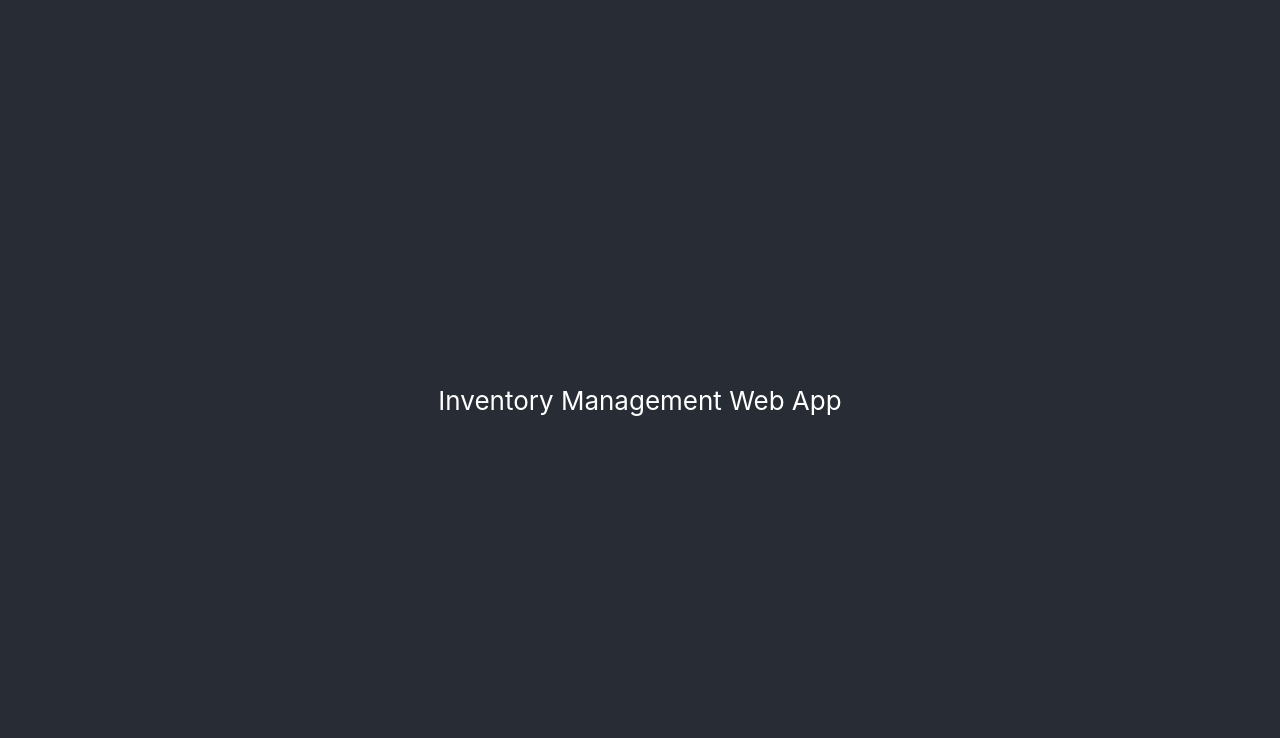
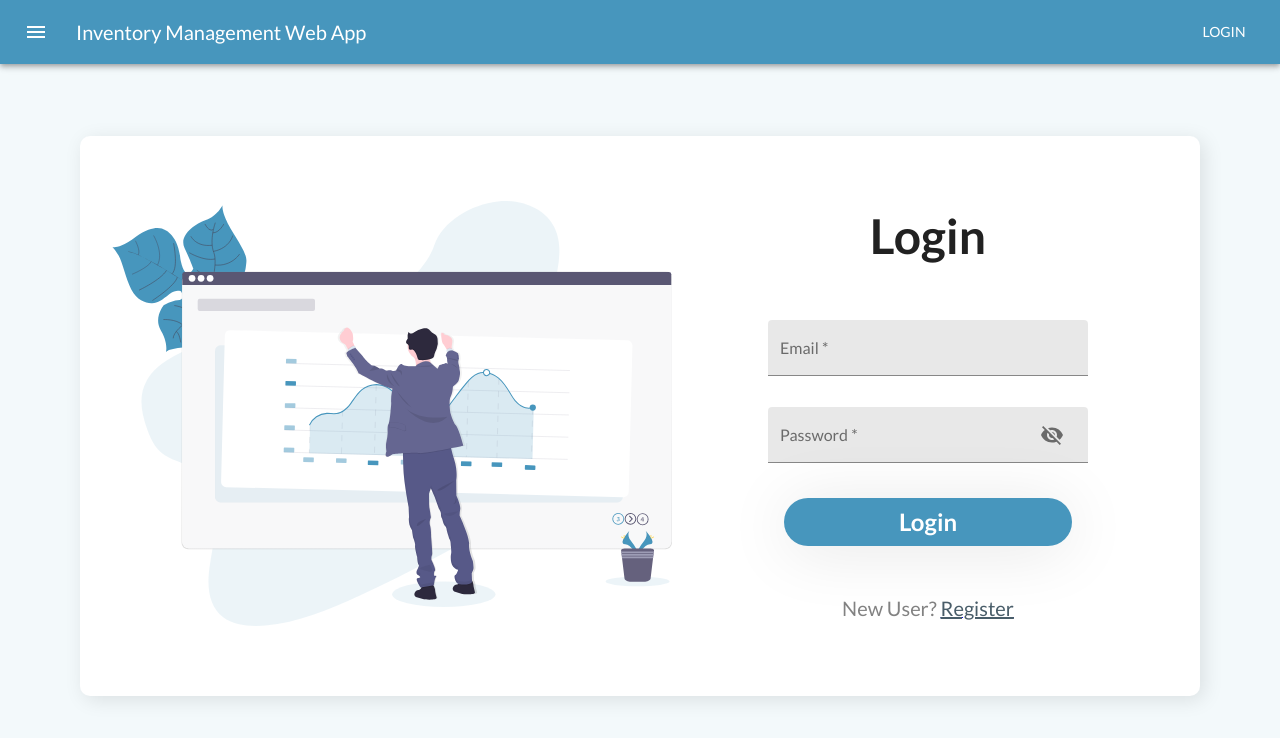
Before and after one commit to djunicode/inventory-management-web, a React (Create React App) app in the folder client/: page /login in a window 1280 px wide. Shown: the top 738 px of the page. Built offline with nearby package versions, Linux system fonts and the light colour scheme.

Commit message:
Added Login

```diff
--- a/client/package.json
+++ b/client/package.json
@@ -3,11 +3,14 @@
   "version": "0.1.0",
   "private": true,
   "dependencies": {
+    "@material-ui/core": "^4.9.4",
+    "@material-ui/icons": "^4.9.1",
     "@testing-library/jest-dom": "^4.2.4",
     "@testing-library/react": "^9.3.2",
     "@testing-library/user-event": "^7.1.2",
     "react": "^16.12.0",
     "react-dom": "^16.12.0",
+    "react-router-dom": "^5.1.2",
     "react-scripts": "3.3.1"
   },
   "devDependencies": {
--- a/client/public/index.html
+++ b/client/public/index.html
@@ -3,6 +3,10 @@
   <head>
     <meta charset="utf-8" />
     <link rel="icon" href="%PUBLIC_URL%/favicon.ico" />
+    <link
+      href="https://fonts.googleapis.com/css?family=Lato:400,700&display=swap"
+      rel="stylesheet"
+    />
     <meta name="viewport" content="width=device-width, initial-scale=1" />
     <meta name="theme-color" content="#000000" />
     <meta
--- a/client/src/App.js
+++ b/client/src/App.js
@@ -1,11 +1,48 @@
 import React from 'react';
 import './App.css';
+import { BrowserRouter as Router, Switch, Route } from 'react-router-dom';
+import { createMuiTheme, ThemeProvider, CssBaseline } from '@material-ui/core';
+import NavBar from './components/NavBar';
+import Home from './components/Home';
+import Login from './components/Login';
+
+const theme = createMuiTheme({
+  palette: {
+    primary: {
+      main: '#4796bd',
+    },
+    background: {
+      default: '#f3f9fb',
+    },
+  },
+  typography: {
+    fontFamily: [
+      'Lato',
+      'Roboto',
+      '"Helvetica Neue"',
+      'Arial',
+      'sans-serif',
+    ].join(','),
+  },
+  spacing: factor => `${0.5 * factor}rem`,
+});
 
 function App() {
   return (
-    <div className='App'>
-      <header className='App-header'>Inventory Management Web App</header>
-    </div>
+    <ThemeProvider theme={theme}>
+      <CssBaseline />
+      <Router>
+        <Switch>
+          <Route exact path='/login'>
+            <NavBar />
+            <Login />
+          </Route>
+          <Route path='/'>
+            <Home />
+          </Route>
+        </Switch>
+      </Router>
+    </ThemeProvider>
   );
 }
 
--- /dev/null
+++ b/client/src/components/Home.js
@@ -0,0 +1,11 @@
+import React from 'react';
+
+const Home = () => {
+  return (
+    <div className='App'>
+      <header className='App-header'>Inventory Management Web App</header>
+    </div>
+  );
+};
+
+export default Home;
--- /dev/null
+++ b/client/src/components/Login.js
@@ -0,0 +1,221 @@
+import React, { useState, useEffect } from 'react';
+import {
+  Paper,
+  Typography,
+  TextField,
+  makeStyles,
+  Button,
+  InputAdornment,
+  IconButton,
+} from '@material-ui/core';
+import Visibility from '@material-ui/icons/Visibility';
+import VisibilityOff from '@material-ui/icons/VisibilityOff';
+import { Link } from 'react-router-dom';
+import illustration from '../images/Login.svg';
+
+const useStyles = makeStyles(theme => ({
+  root: {
+    display: 'flex',
+    justifyContent: 'center',
+    alignItems: 'center',
+    height: 'calc(100vh - 6rem)',
+  },
+  formContainer: {
+    width: '30rem',
+    height: '26rem',
+    display: 'flex',
+    flexDirection: 'column',
+    alignItems: 'center',
+  },
+  form: {
+    display: 'flex',
+    flexDirection: 'column',
+    alignItems: 'center',
+    '& .MuiTextField-root': {
+      marginTop: theme.spacing(1),
+      width: '20rem',
+    },
+  },
+  paper: {
+    width: '70rem',
+    height: '35rem',
+    display: 'flex',
+    justifyContent: 'center',
+    alignItems: 'center',
+    borderRadius: '10px',
+    boxShadow: '4px 4px 20px rgba(0,0,0,0.1)',
+  },
+  img: {
+    width: '35rem',
+    marginRight: theme.spacing(2),
+  },
+  heading: {
+    fontWeight: '700',
+    marginBottom: theme.spacing(6),
+  },
+  button: {
+    width: '18rem',
+    height: '3rem',
+    borderRadius: '2rem',
+    fontSize: '1.5rem',
+    fontWeight: '700',
+    marginTop: theme.spacing(1.5),
+    textTransform: 'capitalize',
+    boxShadow: '0 5px 65px rgba(0,0,0,0.1)',
+  },
+  footer: {
+    marginTop: 'auto',
+  },
+}));
+
+const Login = () => {
+  const [email, setEmail] = useState('');
+  const [password, setPassword] = useState('');
+  const [showPassword, setShowPassword] = useState(false);
+  const [error, setError] = useState({
+    errors: false,
+    email: ' ',
+    password: ' ',
+  });
+
+  const classes = useStyles();
+
+  // useEffect Hook to check if there are any errors after any change in the error state
+  // It runs only after each time the form is submitted
+  // Using this method as setState Hook doesnt support second callback argument
+  useEffect(() => {
+    if (!error.errors) {
+      setPassword('');
+      setEmail('');
+    }
+  }, [error]);
+
+  const toggleShowPassword = () => {
+    setShowPassword(prevState => !prevState);
+  };
+
+  const validateInputs = () => {
+    let errors1 = false;
+    let password1 = ' ';
+    let email1 = ' ';
+
+    if (email === '') {
+      errors1 = true;
+      email1 = 'Please fill out this field';
+    } else if (!/^[A-Z0-9._%+-]+@[A-Z0-9.-]+\.[A-Z]{2,}$/i.test(email)) {
+      errors1 = true;
+      email1 = 'Please enter a valid email';
+    }
+    if (password === '') {
+      errors1 = true;
+      password1 = 'Please fill out this field';
+    } else if (password.length < 8) {
+      errors1 = true;
+      password1 = 'Password should have more than 8 characters';
+    }
+
+    setError(prevState => ({
+      ...prevState,
+      errors: errors1,
+      email: email1,
+      password: password1,
+    }));
+  };
+
+  const handleSubmit = e => {
+    e.preventDefault();
+    validateInputs();
+  };
+
+  const handleChange = e => {
+    const setItem = e.target.name === 'email' ? setEmail : setPassword;
+    setItem(e.target.value);
+  };
+
+  return (
+    <div className={classes.root}>
+      <Paper className={classes.paper}>
+        <div>
+          <img
+            src={illustration}
+            alt='Login illustration'
+            className={classes.img}
+          />
+        </div>
+        <div className={classes.formContainer}>
+          <Typography variant='h3' className={classes.heading}>
+            Login
+          </Typography>
+          <form
+            noValidate
+            onSubmit={handleSubmit}
+            autoComplete='off'
+            className={classes.form}
+          >
+            <TextField
+              required
+              variant='filled'
+              id='email-input'
+              name='email'
+              type='email'
+              label='Email'
+              value={email}
+              onChange={handleChange}
+              error={!(error.email === ' ')}
+              helperText={error.email}
+            />
+            <TextField
+              required
+              variant='filled'
+              id='password-input'
+              name='password'
+              type={showPassword ? 'text' : 'password'}
+              label='Password'
+              value={password}
+              onChange={handleChange}
+              error={!(error.password === ' ')}
+              helperText={error.password}
+              InputProps={{
+                endAdornment: (
+                  <InputAdornment position='end'>
+                    <IconButton onClick={toggleShowPassword}>
+                      {showPassword ? <Visibility /> : <VisibilityOff />}
+                    </IconButton>
+                  </InputAdornment>
+                ),
+              }}
+            />
+            <Button
+              type='submit'
+              color='primary'
+              variant='contained'
+              className={classes.button}
+            >
+              Login
+            </Button>
+          </form>
+          <div className={classes.footer}>
+            <Typography
+              variant='h6'
+              component='span'
+              style={{ color: '#828282' }}
+            >
+              New User?{'   '}
+            </Typography>
+            <Link to='/register'>
+              <Typography
+                variant='h6'
+                component='span'
+                style={{ color: '#495D69', textDecoration: 'underline' }}
+              >
+                Register
+              </Typography>
+            </Link>
+          </div>
+        </div>
+      </Paper>
+    </div>
+  );
+};
+
+export default Login;
--- /dev/null
+++ b/client/src/components/NavBar.js
@@ -0,0 +1,57 @@
+import React from 'react';
+import {
+  AppBar,
+  Toolbar,
+  IconButton,
+  Typography,
+  Button,
+  makeStyles,
+} from '@material-ui/core';
+import MenuIcon from '@material-ui/icons/Menu';
+import { Link } from 'react-router-dom';
+
+const useStyles = makeStyles(theme => ({
+  root: {
+    flexGrow: 1,
+  },
+  menuButton: {
+    marginRight: theme.spacing(2),
+  },
+  title: {
+    flexGrow: 1,
+  },
+  link: {
+    textDecoration: 'none',
+    color: 'inherit',
+  },
+}));
+
+const NavBar = () => {
+  const classes = useStyles();
+
+  return (
+    <div className={classes.root}>
+      <AppBar position='static'>
+        <Toolbar>
+          <IconButton
+            edge='start'
+            className={classes.menuButton}
+            color='inherit'
+          >
+            <MenuIcon />
+          </IconButton>
+          <Typography variant='h6' className={classes.title}>
+            Inventory Management Web App
+          </Typography>
+          <Button color='inherit'>
+            <Link to='/login' className={classes.link}>
+              Login
+            </Link>
+          </Button>
+        </Toolbar>
+      </AppBar>
+    </div>
+  );
+};
+
+export default NavBar;
```
Also changed, not shown: client/src/images/Login.svg (added), 1 other file (tests, documents, lock files or other folders).
